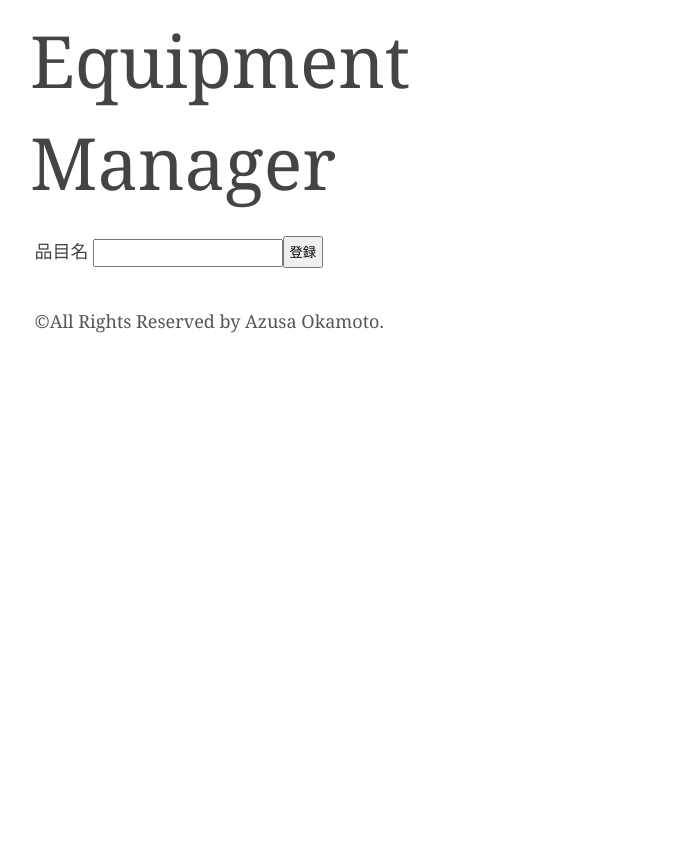
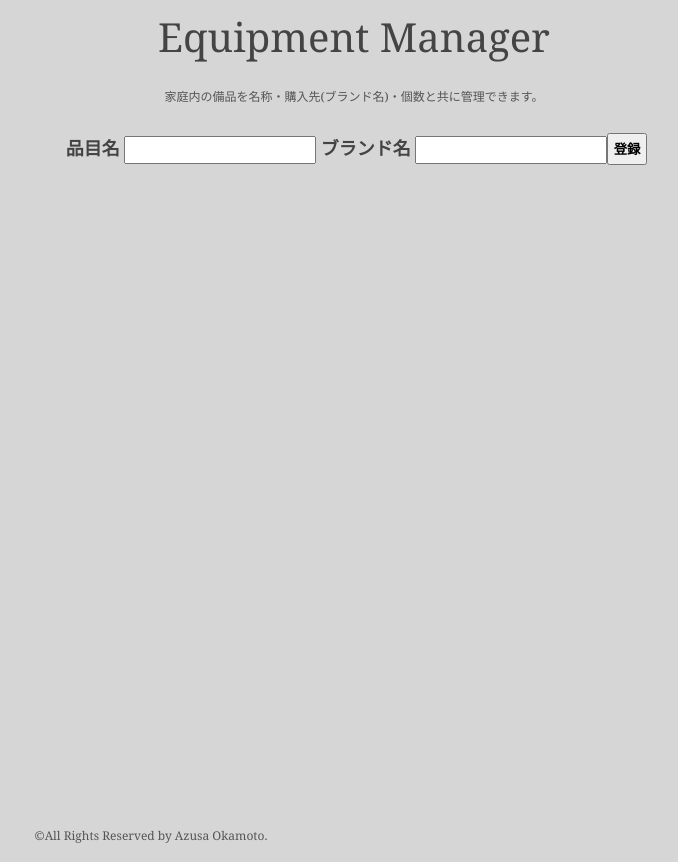
Before and after one commit to azufb/EquipmentManager, a Vue app in the folder equipmentmanager/: page / in a window 1280 px wide. Shown: the whole page, without its empty margins (286-964 px from the left). Before the commit the page ends 800 px from the top, so only its background shows below. Built offline with nearby package versions, Linux system fonts and the light colour scheme.

Commit message:
説明文、リストにブランド名を表記できるように設定

```diff
--- a/equipmentmanager/src/App.vue
+++ b/equipmentmanager/src/App.vue
@@ -1,18 +1,23 @@
 <template>
   <div id='app'>
     <h1>Equipment Manager</h1>
+    <p>家庭内の備品を名称・購入先(ブランド名)・個数と共に管理できます。</p>
     <form v-on:submit.prevent="onclick">
       <label for='name'>品目名</label>
       <input type='text' id='name' v-model='name' required />
+      <label for='brand'>ブランド名</label>
+      <input type='text' id='brand' v-model='brand' />
       <input type='submit' value='登録' />
     </form>
     <ul v-for='(item, index) in items' :key='index'>
       <li>
         {{ item.name }}
-        <input type='button' value='delete' @click='deleteItem(item.name)' />
-        <input type='button' value='plus' @click='plus(item.name)' />
+        <span class='brand'></span>
+        {{ item.brand }}
+        <input type='button' value='削除' @click='deleteItem(item.name)' />
+        <input type='button' value='＋' @click='plus(item.name)' />
           {{ item.count }}
-        <input type='button' value='minus' @click='minus(item.name)' />
+        <input type='button' value='ー' @click='minus(item.name)' />
       </li>
     </ul>
   </div>
@@ -31,7 +36,8 @@ export default {
   },
   data() {
     return {
-      name: ''
+      name: '',
+      brand: ''
     }
   },
   methods: {
@@ -39,6 +45,7 @@ export default {
       this.$store.commit('addItem', {
         item: {
           name: this.name,
+          brand: this.brand,
           count: 0
         }
       });
@@ -57,50 +64,51 @@ export default {
 </script>
 
 <style>
-/*
-* {
+
+
+body {
+  margin: 0px;
   background-color: #d6d6d6;
 }
 
-body {
-  margin: 0px;
-  background-color: white;
-}
 #app {
-  font-family: Avenir, Helvetica, Arial, sans-serif;
-  -webkit-font-smoothing: antialiased;
-  -moz-osx-font-smoothing: grayscale;
-  text-align: center;
-  color: black;
   display: flex;
   flex-direction: column;
   min-height: 100vh;
+  background-color: #d6d6d6;
 }
 
 h1 {
-  margin-top: 0px;
-  margin-bottom: 0px;
-  padding-top: 15px;
-  background-color: white;
+  margin: 0px;
+  font-size: 40px;
 }
 
 form {
   margin-top: 0px;
-  background-color: white;
 }
 
 label {
-  background-color: white;
   font-weight: bold;
 }
 
 input {
-  background-color: white;
   font-weight: bold;
+}
+
+ul {
+  height: 50px;
+  margin-top: 0px;
 }
 
 ul li {
   list-style: none;
+  height: 50px;
+  font-size: 20pt;
+  word-wrap: break-word;
+}
+
+.brand {
+  border-left: 1px dashed black;
 }
 
 footer {
@@ -108,9 +116,10 @@ footer {
 }
 
 p {
-  margin: 0px;
+  margin-bottom: 0px;
   font-size: 12px;
   background-color: white;
+  background-color: #d6d6d6;
 }
-*/
+
 </style>
```
